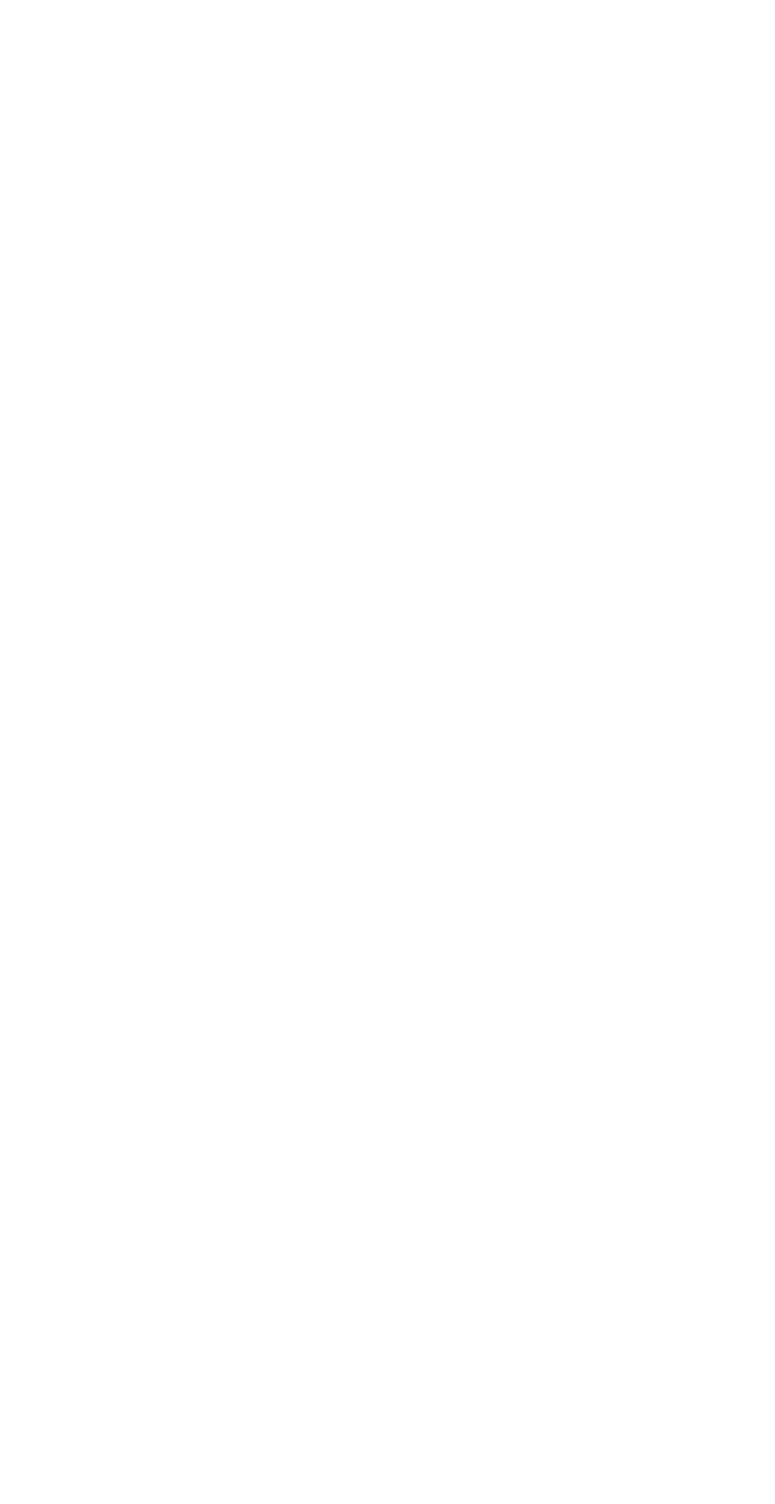
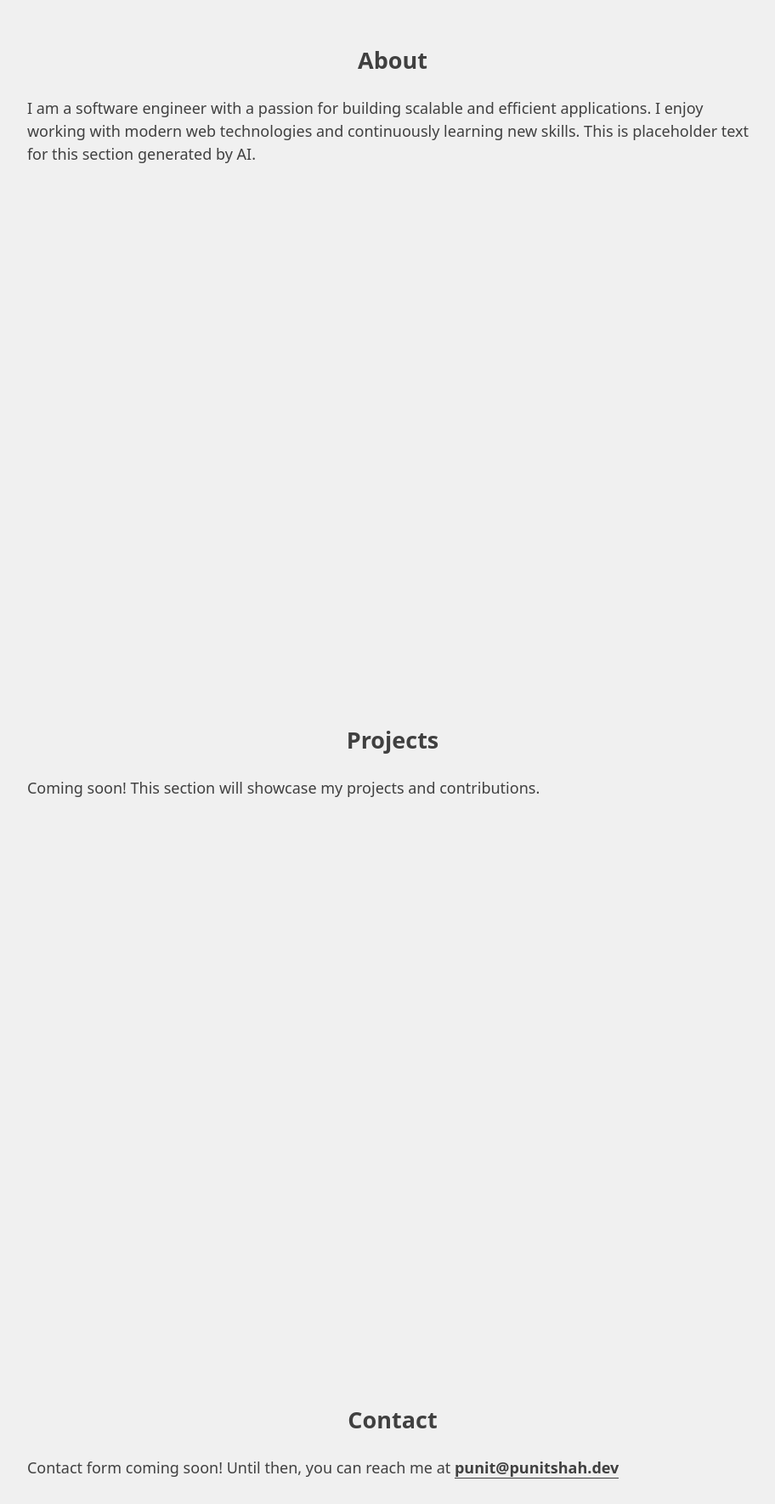
Before and after one commit to punit-shah/punitshah-dev-v2, a React (Vite) app: page / in a window 1280 px wide. Shown: the part 830-2600 px from the top of the page at 85% size, without its empty margins (178-1090 px from the left). Before the commit the page ends 800 px from the top, so only its background shows below. Built offline with nearby package versions, Linux system fonts and the light colour scheme.

Commit message:
Add Section component

```diff
--- a/src/App.tsx
+++ b/src/App.tsx
@@ -1,10 +1,30 @@
-import Container from './components/Container';
+import Section from './components/Section';
 
 const App = () => (
   <>
-    <Container>
-      <h1>punitshah.dev</h1>
-    </Container>
+    <Section className="Cover" centered>
+      <h1>Punit Shah</h1>
+      <p>Software Engineer</p>
+    </Section>
+    <Section className="About" title="About">
+      <p>
+        I am a software engineer with a passion for building scalable and
+        efficient applications. I enjoy working with modern web technologies and
+        continuously learning new skills. This is placeholder text for this
+        section generated by AI.
+      </p>
+    </Section>
+    <Section className="Projects" title="Projects">
+      <p>
+        Coming soon! This section will showcase my projects and contributions.
+      </p>
+    </Section>
+    <Section className="Contact" title="Contact">
+      <p>
+        Contact form coming soon! Until then, you can reach me at{' '}
+        <a href="mailto:punit@punitshah.dev">punit@punitshah.dev</a>
+      </p>
+    </Section>
   </>
 );
 
--- a/src/components/Container/Container.tsx
+++ b/src/components/Container/Container.tsx
@@ -1,15 +1,19 @@
 import classNames from 'classnames';
-import type { ReactNode } from 'react';
 import './Container.css';
 
-type ContainerProps = {
+type ContainerProps = React.JSX.IntrinsicElements['div'] & {
   className?: string;
   centered?: boolean;
-  children: ReactNode;
+  children: React.ReactNode;
 };
 
-const Container = ({ className, centered, children }: ContainerProps) => (
-  <div className={classNames('Container', { centered }, className)}>
+const Container = ({
+  className,
+  centered,
+  children,
+  ...rest
+}: ContainerProps) => (
+  <div className={classNames('Container', { centered }, className)} {...rest}>
     {children}
   </div>
 );
--- /dev/null
+++ b/src/components/Section/Section.css
@@ -0,0 +1,15 @@
+.Section {
+  display: flex;
+  flex-direction: column;
+  min-height: 100vh;
+
+  p {
+    margin: 0;
+  }
+}
+
+.Section-title {
+  font-size: 1.5em;
+  text-align: center;
+  padding-block-start: 3.6875rem;
+}
--- /dev/null
+++ b/src/components/Section/Section.tsx
@@ -0,0 +1,27 @@
+import classNames from 'classnames';
+import Container from '../Container';
+import './Section.css';
+
+type SectionProps = React.JSX.IntrinsicElements['section'] & {
+  title?: string;
+  centered?: boolean;
+  className?: string;
+  children?: React.ReactNode;
+};
+
+const Section = ({
+  title,
+  centered,
+  className,
+  children,
+  ...rest
+}: SectionProps) => (
+  <section className={classNames('Section', className)} {...rest}>
+    <Container centered={centered}>
+      {title && <h2 className="Section-title">{title}</h2>}
+      {children}
+    </Container>
+  </section>
+);
+
+export default Section;
--- /dev/null
+++ b/src/components/Section/index.ts
@@ -0,0 +1 @@
+export { default } from './Section';
--- a/src/index.css
+++ b/src/index.css
@@ -1,17 +1,5 @@
 :root {
-  font-family: system-ui, Avenir, Helvetica, Arial, sans-serif;
-  line-height: 1.5;
-  font-weight: 400;
-
-  color-scheme: light dark;
-  color: rgba(255, 255, 255, 0.87);
-  background-color: #242424;
-
-  font-synthesis: none;
-  text-rendering: optimizeLegibility;
-  -webkit-font-smoothing: antialiased;
-  -moz-osx-font-smoothing: grayscale;
-
+  font-size: 1em;
   box-sizing: border-box;
 }
 
@@ -21,20 +9,37 @@
   box-sizing: inherit;
 }
 
-a {
-  font-weight: 500;
-  color: #646cff;
-  text-decoration: inherit;
-
-  &:hover {
-    color: #535bf2;
-  }
-}
-
 body {
   margin: 0;
   min-width: 320px;
   min-height: 100vh;
+  font-family: system-ui, Helvetica, Arial, sans-serif;
+  font-size: 1rem;
+  line-height: 1.5;
+  color: #404040;
+  background-color: #f0f0f0;
+  font-synthesis: none;
+  text-rendering: optimizeLegibility;
+  -webkit-font-smoothing: antialiased;
+  -moz-osx-font-smoothing: grayscale;
+
+  @media (min-width: 600px) {
+    font-size: 1.125rem;
+  }
+}
+
+a {
+  color: inherit;
+  text-decoration: none;
+  font-weight: 600;
+  border-block-end: 1px solid #404040;
+
+  &:hover,
+  &:focus,
+  &:active {
+    color: #000;
+    border-color: #000;
+  }
 }
 
 button {
@@ -52,16 +57,3 @@ button {
     border-color: #646cff;
   }
 }
-
-@media (prefers-color-scheme: light) {
-  :root {
-    color: #213547;
-    background-color: #ffffff;
-  }
-  a:hover {
-    color: #747bff;
-  }
-  button {
-    background-color: #f9f9f9;
-  }
-}
```
